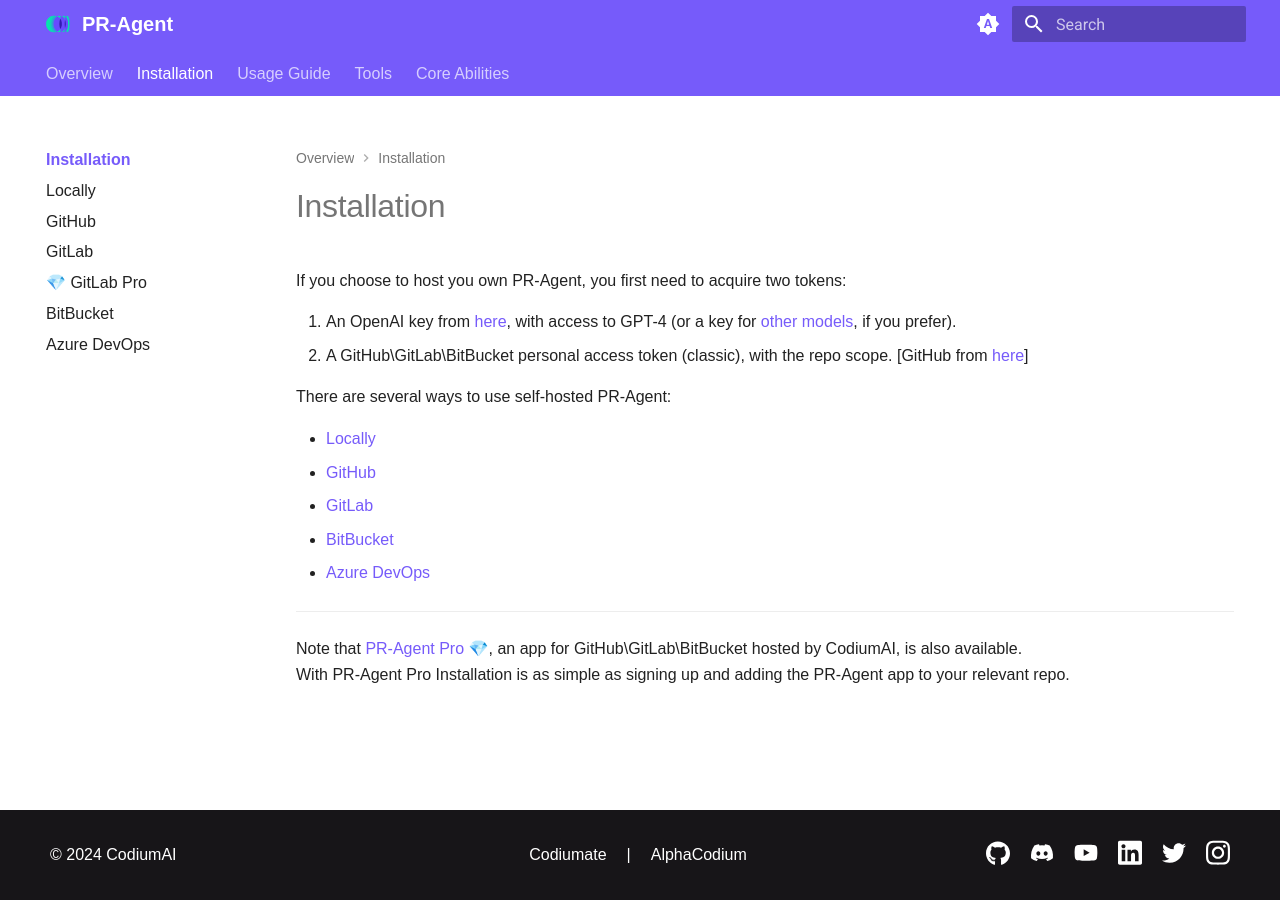
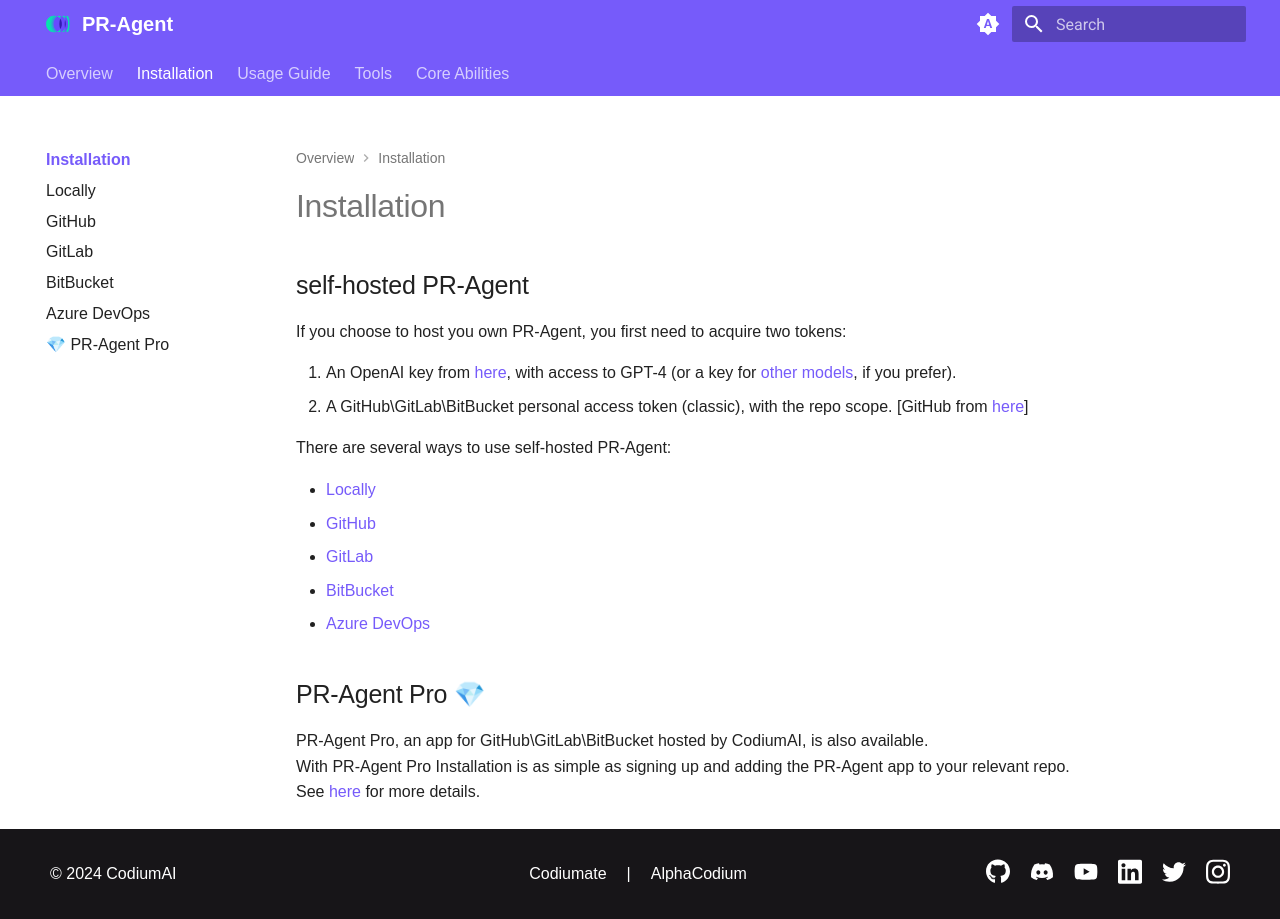
Before and after one commit to Codium-ai/pr-agent, an MkDocs documentation site: the page built from docs/docs/installation/index.md, in a window 1280 px wide. Built offline with MkDocs 1.6.1 and Material for MkDocs 9.7.7, drawn with Linux system fonts in a browser that asks for light colours.

Commit message:
Refactor PR-Agent Pro installation documentation and update navigation links

```diff
--- a/docs/docs/installation/index.md
+++ b/docs/docs/installation/index.md
@@ -1,5 +1,6 @@
 # Installation
 
+## self-hosted PR-Agent
 If you choose to host you own PR-Agent, you first need to acquire two tokens:
 
 1. An OpenAI key from [here](https://platform.openai.com/api-keys), with access to GPT-4 (or a key for [other models](../usage-guide/additional_configurations.md/#changing-a-model), if you prefer).
@@ -13,7 +14,9 @@
 - [BitBucket](./bitbucket.md)
 - [Azure DevOps](./azure.md)
 
-___
-Note that [PR-Agent Pro 💎](https://app.codium.ai/), an app for GitHub\GitLab\BitBucket hosted by CodiumAI, is also available.
+## PR-Agent Pro 💎
+PR-Agent Pro, an app for GitHub\GitLab\BitBucket hosted by CodiumAI, is also available.
 <br>
 With PR-Agent Pro Installation is as simple as signing up and adding the PR-Agent app to your relevant repo.
+<br>
+See [here](./pr_agent_pro.md) for more details.
--- a/docs/mkdocs.yml
+++ b/docs/mkdocs.yml
@@ -7,9 +7,9 @@
     - Locally: 'installation/locally.md'
     - GitHub: 'installation/github.md'
     - GitLab: 'installation/gitlab.md'
-    - 💎 GitLab Pro: 'installation/gitlab_pro.md'
     - BitBucket: 'installation/bitbucket.md'
     - Azure DevOps: 'installation/azure.md'
+    - 💎 PR-Agent Pro: 'installation/pr_agent_pro.md'
   - Usage Guide:
     - 'usage-guide/index.md'
     - Introduction: 'usage-guide/introduction.md'
```
Also changed, not shown: docs/docs/installation/pr_agent_pro.md (renamed from docs/docs/installation/gitlab_pro.md, +22 -1 lines).
